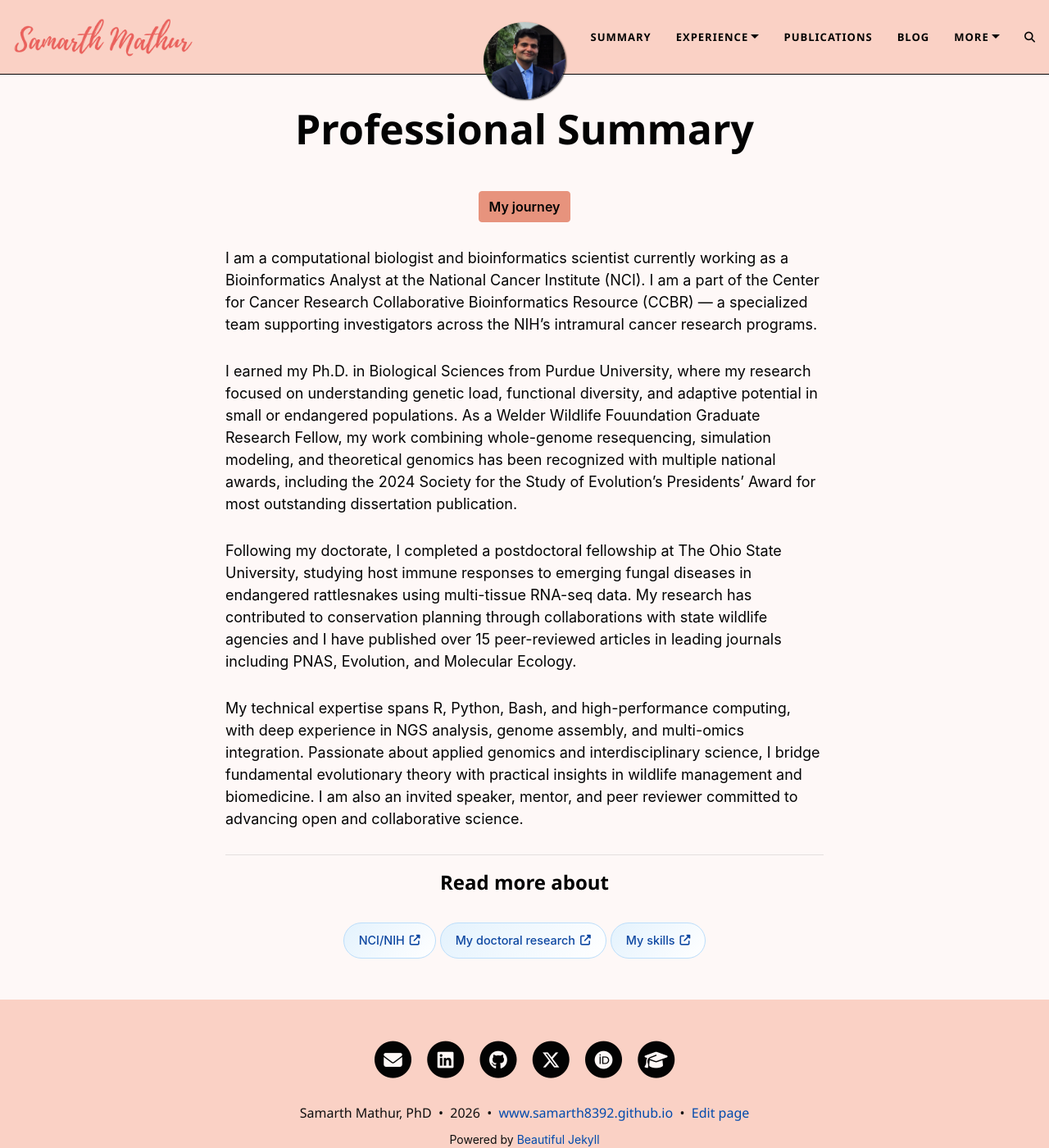
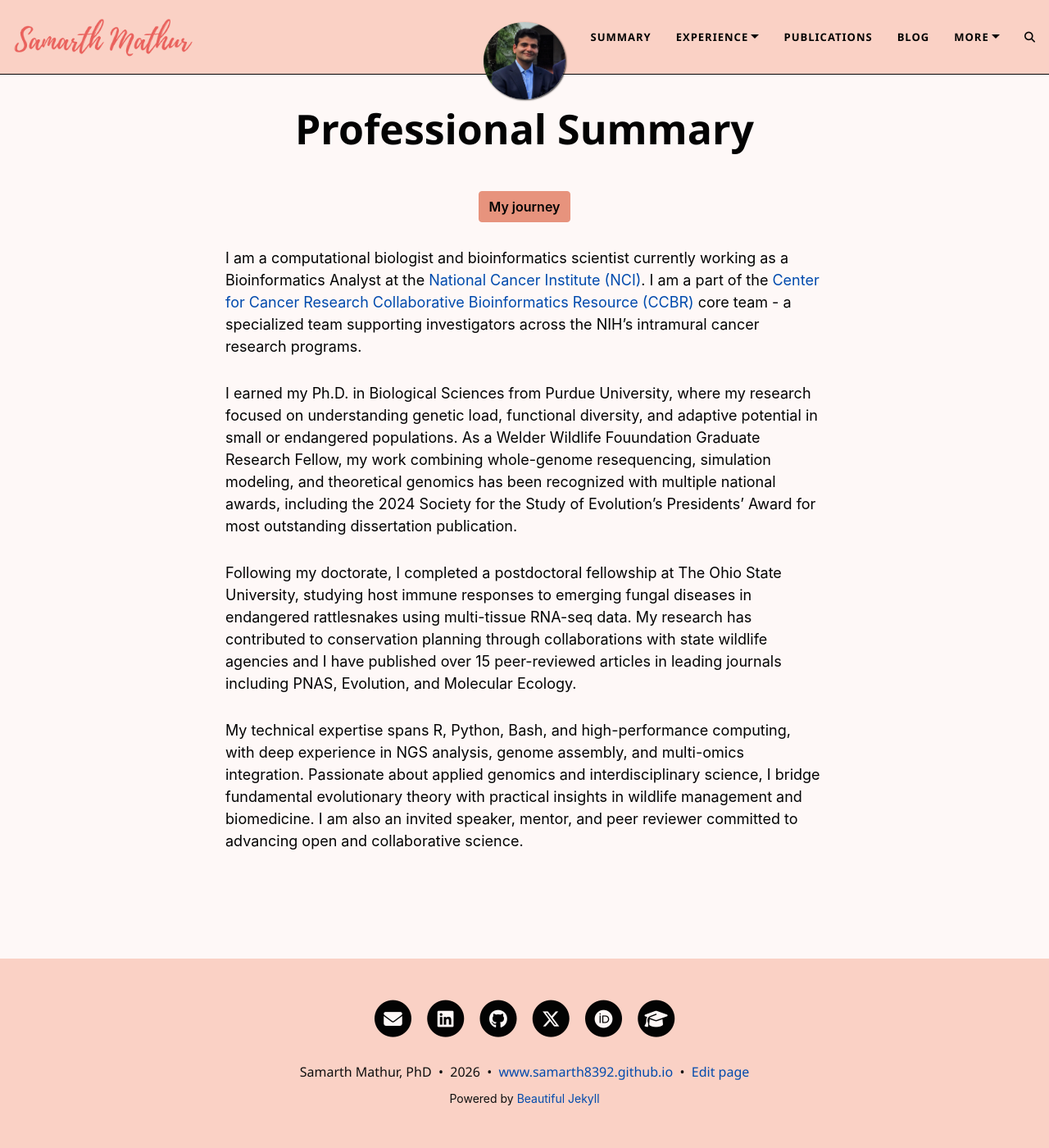
Before and after one commit to samarth8392/samarth8392.github.io, a Jekyll site: the page built from summary.md, in a window 1280 px wide and 1400 px high. Shown: the whole window at 82% size. Built offline with Jekyll 4.4.1, drawn with Linux system fonts in a browser that asks for light colours; comment, search, counter and statistics services are not loaded.

Commit message:
fix: awards and summary

```diff
--- a/summary.md
+++ b/summary.md
@@ -11,7 +11,7 @@ css :
 </div>
 
 
-I am a computational biologist and bioinformatics scientist currently working as a Bioinformatics Analyst at the National Cancer Institute (NCI). I am a part of the Center for Cancer Research Collaborative Bioinformatics Resource (CCBR) — a specialized team supporting investigators across the NIH's intramural cancer research programs.
+I am a computational biologist and bioinformatics scientist currently working as a Bioinformatics Analyst at the <a href="https://www.cancer.gov/" target="_blank" rel="noopener noreferrer">National Cancer Institute (NCI)</a>. I am a part of the <a href="https://bioinformatics.ccr.cancer.gov/ccbr/" target="_blank" rel="noopener noreferrer">Center for Cancer Research Collaborative Bioinformatics Resource (CCBR)</a> core team - a specialized team supporting investigators across the NIH's intramural cancer research programs.
 
 I earned my Ph.D. in Biological Sciences from Purdue University, where my research focused on understanding genetic load, functional diversity, and adaptive potential in small or endangered populations. As a Welder Wildlife Fouundation Graduate Research Fellow, my work combining whole-genome resequencing, simulation modeling, and theoretical genomics has been recognized with multiple national awards, including the 2024 Society for the Study of Evolution's Presidents’ Award for most outstanding dissertation publication.
 
@@ -19,16 +19,3 @@ Following my doctorate, I completed a postdoctoral fellowship at The Ohio State
 
 
 My technical expertise spans R, Python, Bash, and high-performance computing, with deep experience in NGS analysis, genome assembly, and multi-omics integration. Passionate about applied genomics and interdisciplinary science, I bridge fundamental evolutionary theory with practical insights in wildlife management and biomedicine. I am also an invited speaker, mentor, and peer reviewer committed to advancing open and collaborative science.
-
----
-
-<h3 align="center"> Read more about</h3>
-
-<div class="button-container">
-    <div style="display: flex; justify-content: center; gap: 5px;">
-        <a href="https://example.com/nci-award-details" class="badge-read-more student" target="_blank">
-        NCI/NIH<i class="fas fa-external-link-alt"></i>
-        <a href="https://example.com/nci-award-details" class="badge-read-more student" target="_blank">
-        My doctoral research<i class="fas fa-external-link-alt"></i>
-        <a href="../skills" class="badge-read-more student" target="_blank">
-        My skills<i class="fas fa-external-link-alt"></i>
```
Also changed, not shown: awards.md (+6 -6 lines), assets/img/purdue_logo.png (added).
